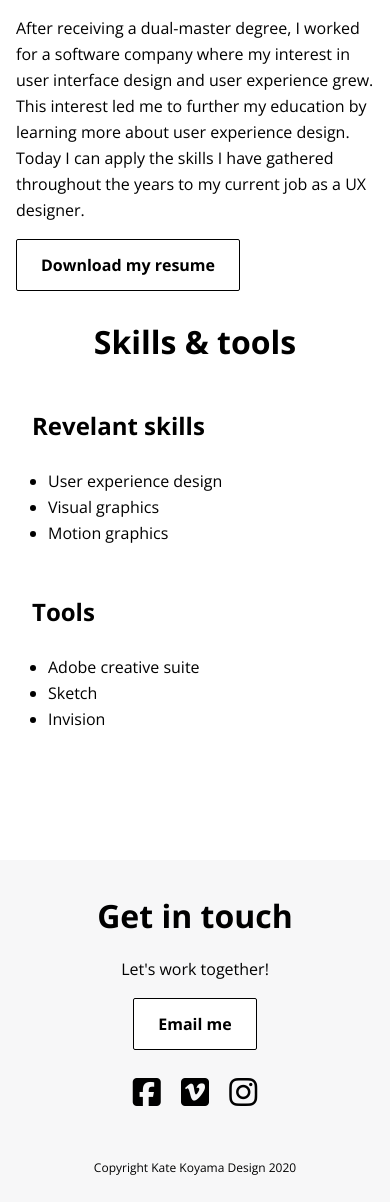
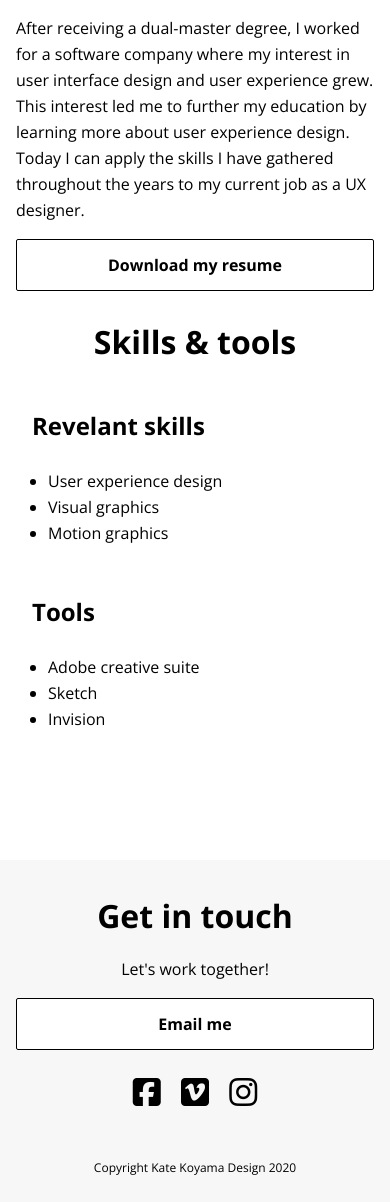
Before and after one commit to katekoyama/portfolio-website, a PHP site: page /about.html in a window 390 px wide. Shown: the part 842-2044 px from the top of the page. Run offline with PHP 8.4, Linux system fonts and the light colour scheme; some libraries are stand-ins or nearby versions.

Commit message:
Buttons take full width on mobile

```diff
--- a/css/style.css
+++ b/css/style.css
@@ -71,6 +71,8 @@ a:active{
   background-color: #000000;
   border-radius: 2px;
   transition: 0.2s opacity;
+  width: 100%;
+  text-align: center;
 }
 .button:visited{
   color:#ffffff;
@@ -262,6 +264,9 @@ small devices (320px)
 Medium devices (640px and larger)
 ================================= */
 @media only screen and (min-width: 640px) {
+  .button{
+    width:auto;
+  }
   header{
     text-align: unset;
   }
```
